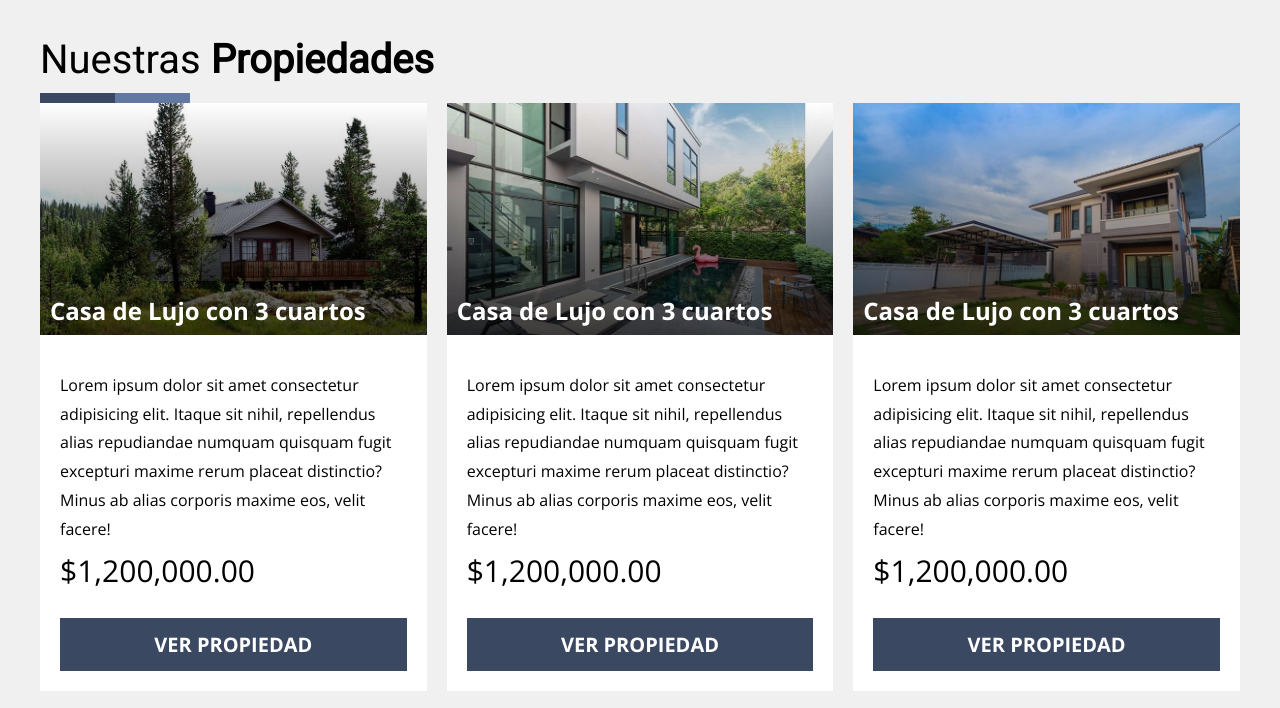
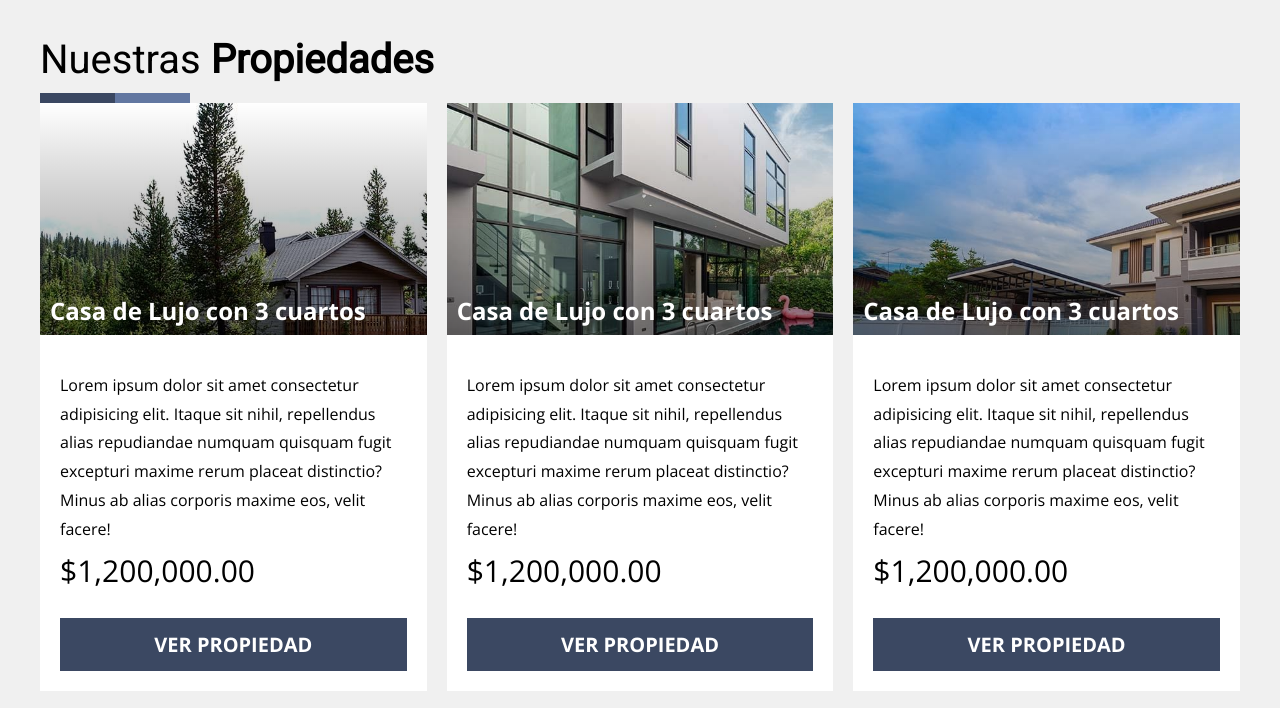
Before and after one commit to erickestradapj/sass-website-real-state, a website: page src/index.html in a window 1280 px wide. Shown: the part 675-1383 px from the top of the page. Drawn offline with nearby package versions, Linux system fonts and the light colour scheme.

Commit message:
scrollY added

```diff
--- /dev/null
+++ b/src/assets/js/app.js
@@ -0,0 +1,9 @@
+const images = document.querySelectorAll('.property__image');
+
+window.addEventListener('scroll', () => {
+   const scroll = this.scrollY / -20;
+
+   images.forEach((image) => {
+      image.style.backgroundPositionY = `${scroll}px`;
+   });
+});
--- a/src/assets/scss/ui/content/_properties.scss
+++ b/src/assets/scss/ui/content/_properties.scss
@@ -26,7 +26,7 @@
 
    &__image {
       aspect-ratio: 10/6;
-      background-size: cover;
+      background-size: auto 150%;
       position: relative;
    }
 
--- a/src/index.html
+++ b/src/index.html
@@ -299,5 +299,7 @@
 
          <p class="footer__copyright">&copy; Todos los derechos reservados Real State</p>
       </div>
+
+      <script src="assets/js/app.js"></script>
    </body>
 </html>
```
Also changed, not shown: build/css/styles.css, 1 other file.
